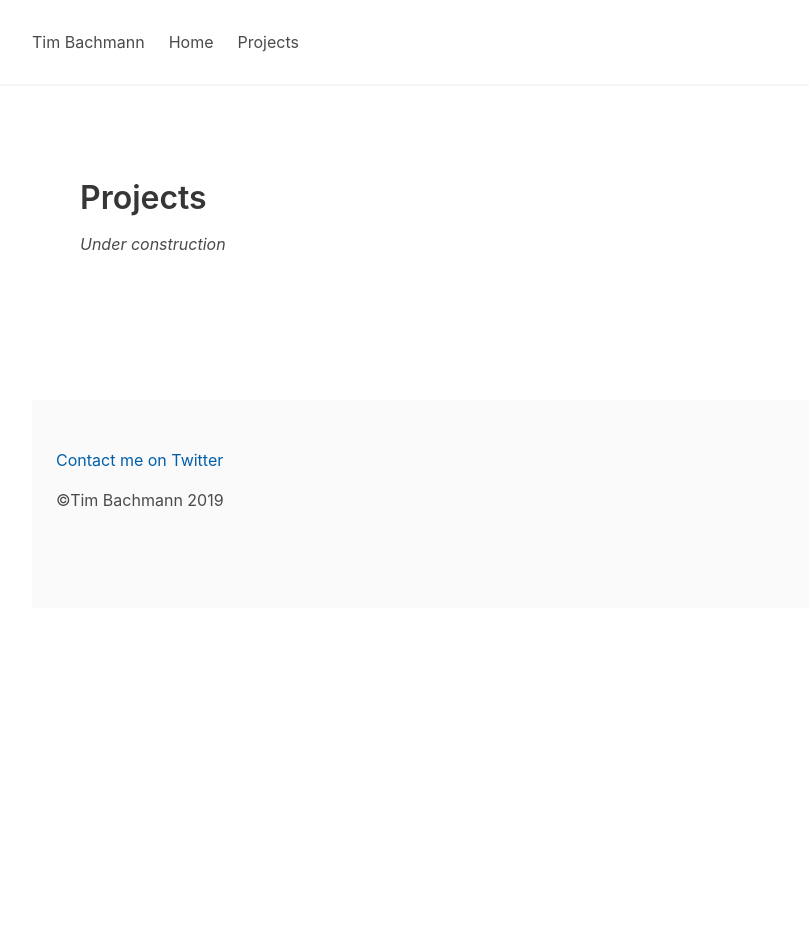
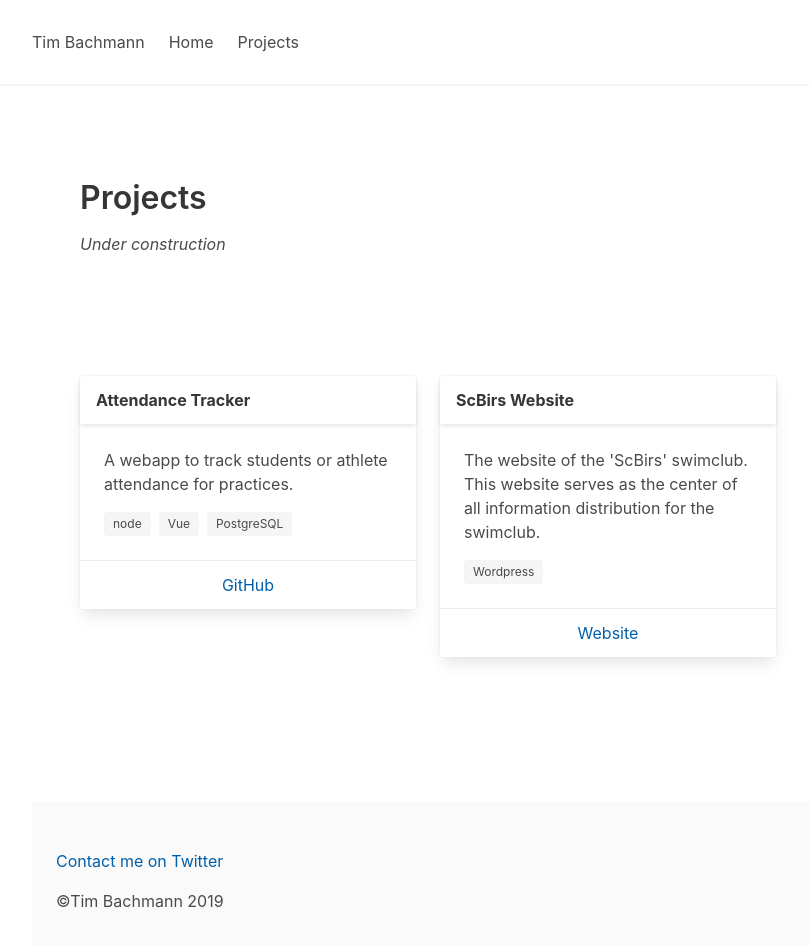
Before and after one commit to Tiim/Tiim.github.io, a Vue app: page /projects in a window 1280 px wide. Shown: the top 946 px of the page, without its empty margins (32-841 px from the left). Before the commit the page ends 800 px from the top, so only its background shows below. Built offline with nearby package versions, Linux system fonts and the light colour scheme.

Commit message:
Add projects

```diff
--- /dev/null
+++ b/src/components/Project.vue
@@ -0,0 +1,31 @@
+<template>
+  <div class="card">
+    <header class="card-header">
+      <p class="card-header-title">{{project.name}}</p>
+    </header>
+    <div class="card-content has-text-left">
+      <p>{{project.text}}</p>
+
+      <div class="tags">
+        <span v-for="tag in project.tags" :key="tag" class="tag">{{tag}}</span>
+      </div>
+    </div>
+    <div class="card-footer">
+      <a
+        v-for="link in project.links"
+        :key="link.url"
+        :href="link.url"
+        class="card-footer-item"
+      >{{link.name}}</a>
+    </div>
+  </div>
+</template>
+
+<script>
+export default {
+  name: 'Projects',
+  props: {
+    project: Object,
+  },
+};
+</script>
--- /dev/null
+++ b/src/components/Projects.vue
@@ -0,0 +1,33 @@
+<template>
+  <div>
+    <div v-for="row in cols" :key="row.id" class="columns">
+      <div v-for="project in row" :key="project.id" class="column is-one-third">
+        <Project :project="project"/>
+      </div>
+    </div>
+  </div>
+</template>
+
+<script>
+import Project from './Project';
+import chunk from '../utils/chunk';
+
+import projectsData from '../data/projects.json';
+
+export default {
+  name: 'Projects',
+  components: {
+    Project,
+  },
+  data() {
+    return {
+      projects: projectsData,
+    };
+  },
+  computed: {
+    cols() {
+      return chunk(this.projects, 3);
+    },
+  },
+};
+</script>
--- /dev/null
+++ b/src/data/projects.json
@@ -0,0 +1,16 @@
+[
+  {
+    "name": "Attendance Tracker",
+    "links": [
+      { "url": "https://github.com/Tiim/attendance-tracker", "name": "GitHub" }
+    ],
+    "text": "A webapp to track students or athlete attendance for practices.",
+    "tags": ["node", "Vue", "PostgreSQL"]
+  },
+  {
+    "name": "ScBirs Website",
+    "links": [{ "url": "https://scbirs.ch", "name": "Website" }],
+    "text": "The website of the 'ScBirs' swimclub. This website serves as the center of all information distribution for the swimclub.",
+    "tags": ["Wordpress"]
+  }
+]
--- a/src/views/ProjectsPage.vue
+++ b/src/views/ProjectsPage.vue
@@ -4,11 +4,18 @@
       <h1>Projects</h1>
       <i>Under construction</i>
     </div>
+    <div class="section content">
+      <Projects/>
+    </div>
   </div>
 </template>
 
 <script>
+import Projects from '../components/Projects';
 export default {
   name: 'ProjectsPage',
+  components: {
+    Projects,
+  },
 };
 </script>
```
